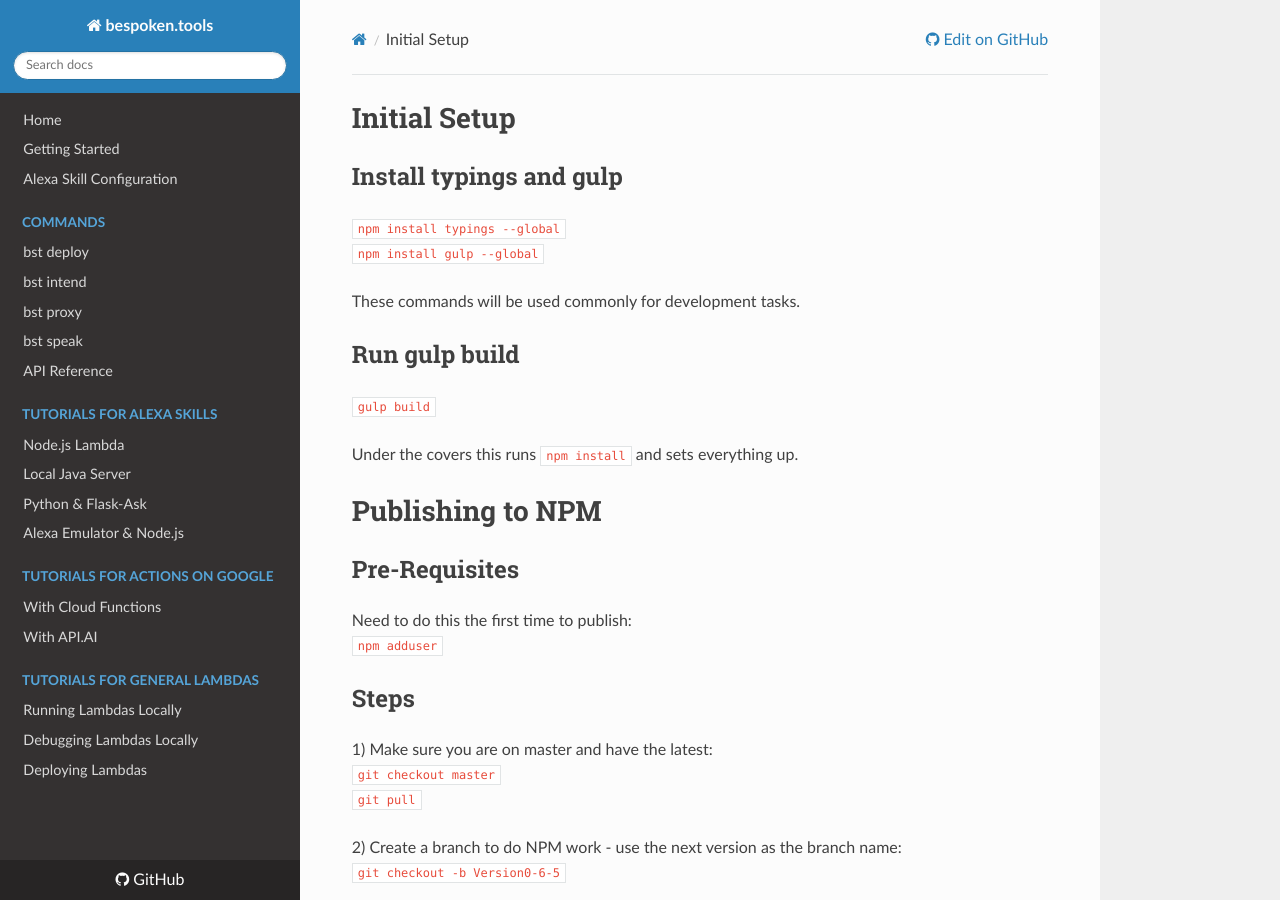
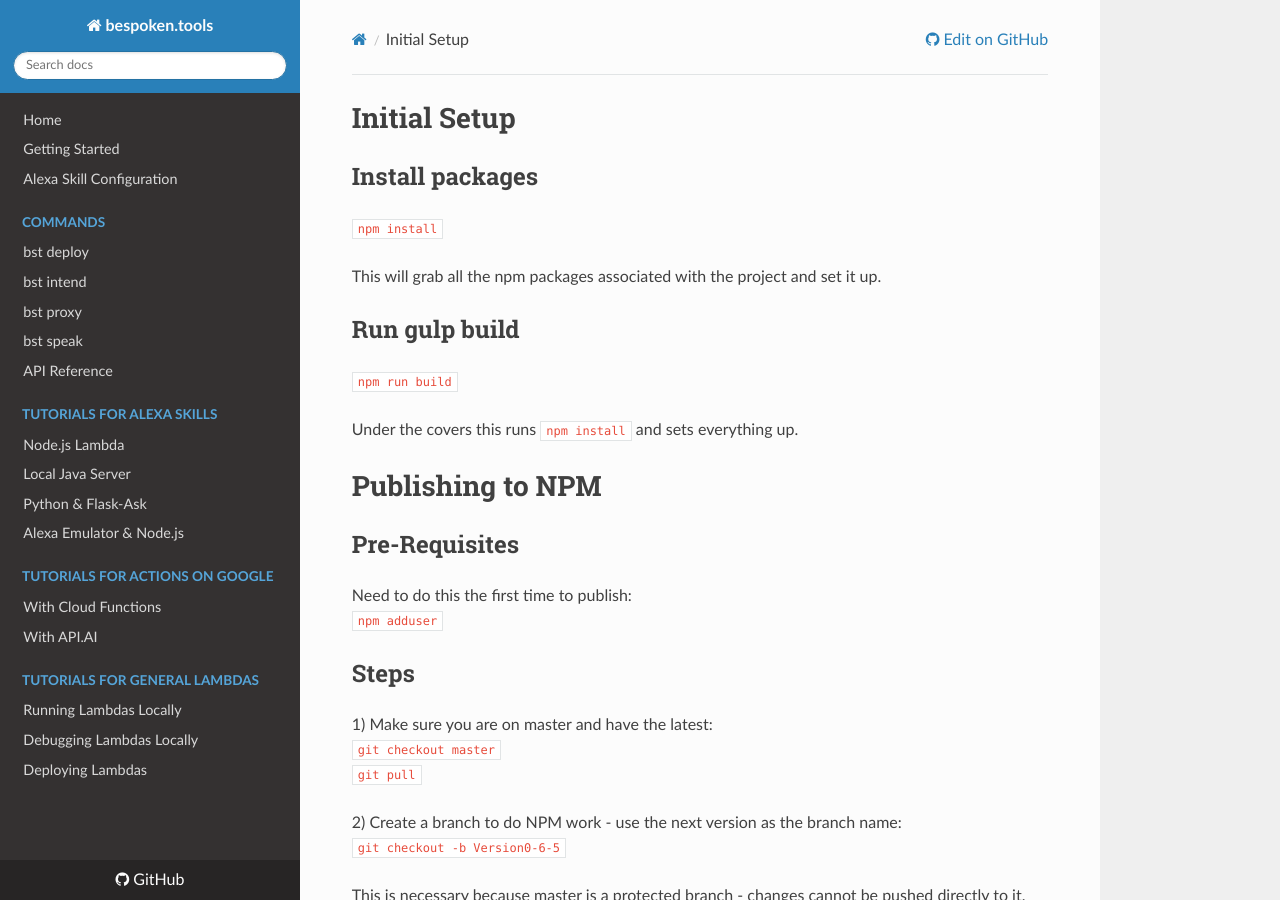
Before and after one commit to bespoken/bst, an MkDocs documentation site: the page built from docs/development/developing.md, in a window 1280 px wide and 900 px high. Built offline with MkDocs 1.6.1, drawn with Linux system fonts in a browser that asks for light colours; nearby versions of some CDN libraries; old or Windows-style settings are respelled for this version of MkDocs.

Commit message:
Updates for getting started instructions

```diff
--- a/docs/development/developing.md
+++ b/docs/development/developing.md
@@ -1,12 +1,11 @@
 # Initial Setup
-## Install typings and gulp
-`npm install typings --global`
-`npm install gulp --global`
+## Install packages
+`npm install`
 
-These commands will be used commonly for development tasks.
+This will grab all the npm packages associated with the project and set it up.
 
 ## Run gulp build
-`gulp build`
+`npm run build`
 
 Under the covers this runs `npm install` and sets everything up.
 
--- a/package.json
+++ b/package.json
@@ -61,6 +61,7 @@
     "url": "git://github.com/bespoken/bst.git"
   },
   "scripts": {
+    "build": "gulp build",
     "test": "gulp test",
     "coverage": "gulp coverage",
     "codecov": "gulp codecov",
```
Also changed, not shown: 1 other file.
